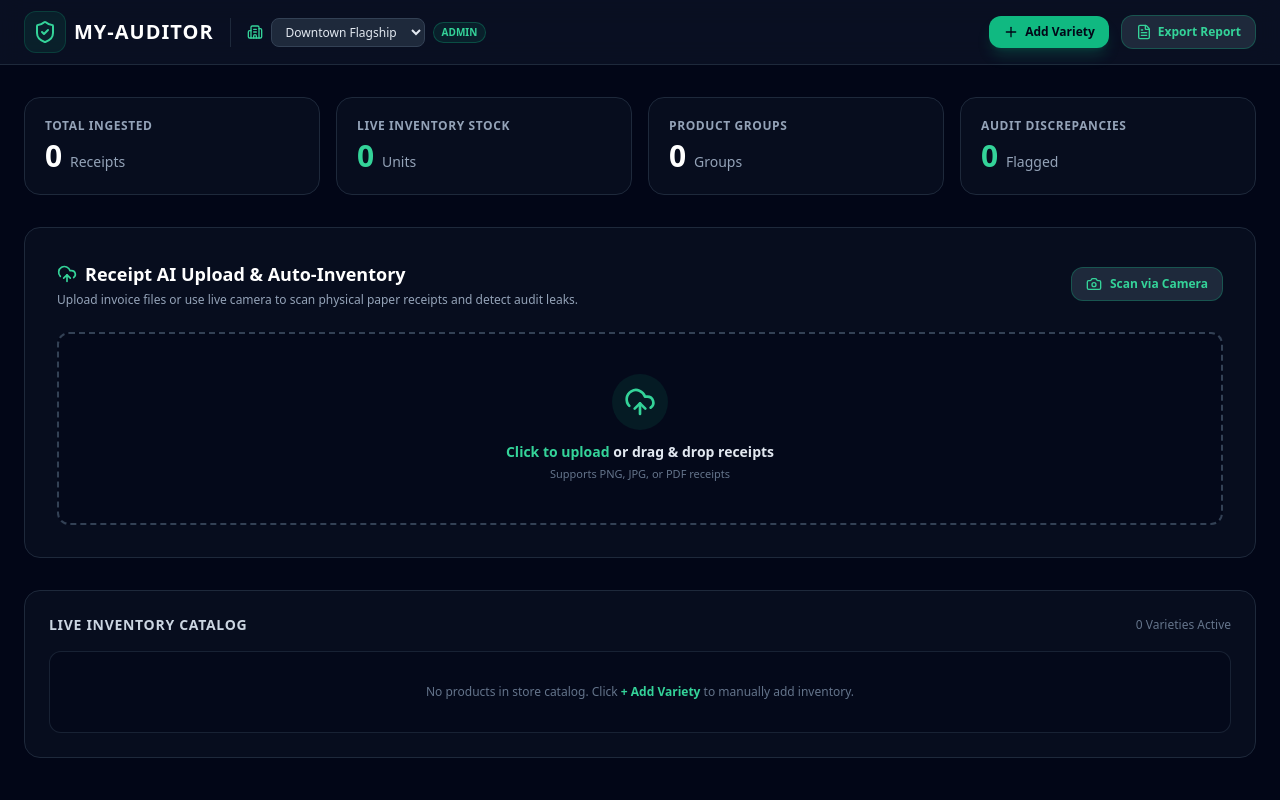
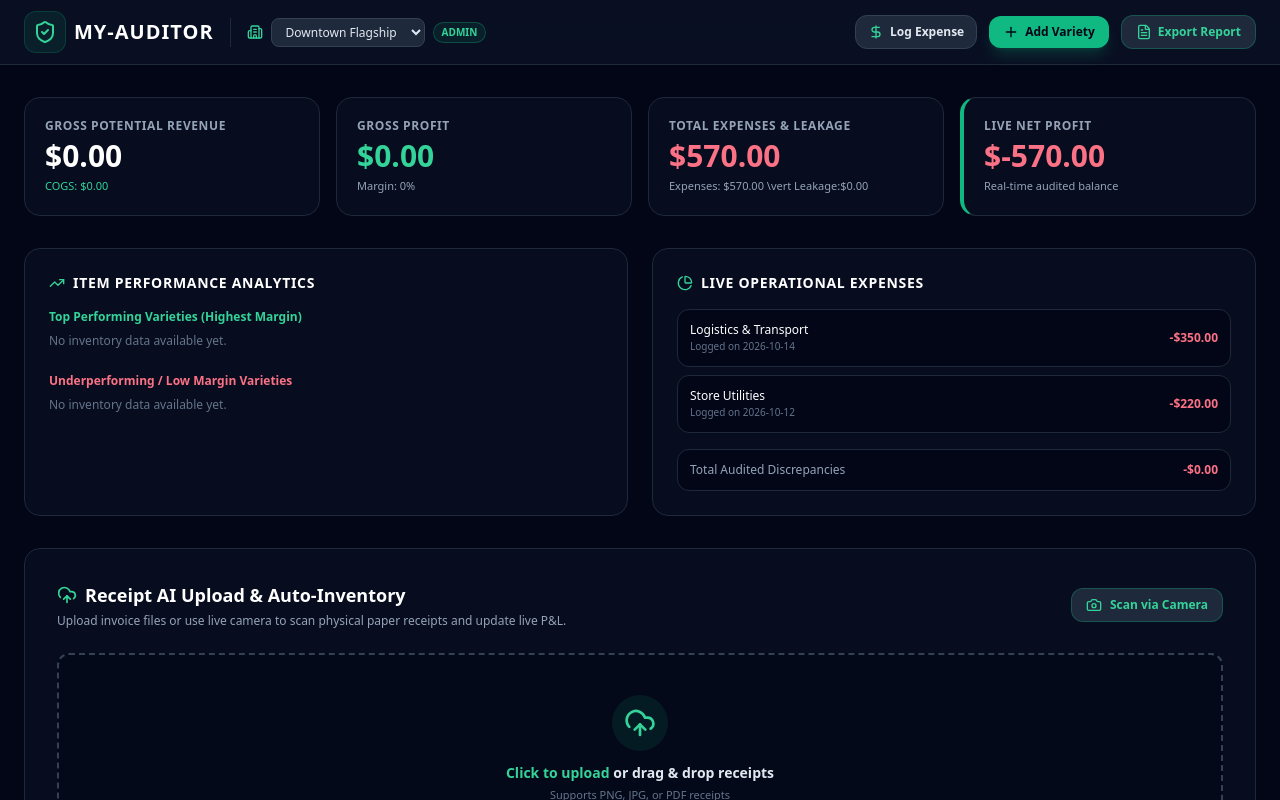
Before and after one commit to SIR-TRUTH/my-auditor-frontend, a Next.js app: page /dashboard in a window 1280 px wide. Shown: the top 800 px of the page. Built offline with nearby package versions, Linux system fonts and the light colour scheme.

Commit message:
Add live P&L engine, item performance analytics, and operational expense tracking

```diff
--- a/src/pages/dashboard/index.tsx
+++ b/src/pages/dashboard/index.tsx
@@ -10,7 +10,11 @@ import {
   CheckCircle2,
   X,
   Camera,
-  Trash2
+  Trash2,
+  TrendingUp,
+  TrendingDown,
+  DollarSign,
+  PieChart
 } from 'lucide-react';
 import { detectInvoiceAnomalies } from "../../lib/anomalyDetector";
 import { downloadCSV } from "../../lib/reportExporter";
@@ -41,23 +45,39 @@ interface Receipt {
   discrepancyNote?: string;
 }
 
+interface ExpenseItem {
+  id: string;
+  category: string;
+  amount: number;
+  date: string;
+}
+
 export default function DashboardPage() {
   const [selectedBranch, setSelectedBranch] = useState("Downtown Flagship");
 
-  // Clean initial state (0 receipts, 0 inventory items)
+  // Clean initial states
   const [inventoryGroups, setInventoryGroups] = useState<ProductGroup[]>([]);
   const [receipts, setReceipts] = useState<Receipt[]>([]);
+  const [expenses, setExpenses] = useState<ExpenseItem[]>([
+    { id: 'exp-1', category: 'Logistics & Transport', amount: 350.00, date: '2026-10-14' },
+    { id: 'exp-2', category: 'Store Utilities', amount: 220.00, date: '2026-10-12' }
+  ]);
 
   const [showAddModal, setShowAddModal] = useState(false);
+  const [showExpenseModal, setShowExpenseModal] = useState(false);
   const [isProcessingUpload, setIsProcessingUpload] = useState(false);
   const [uploadSuccessMsg, setUploadSuccessMsg] = useState("");
 
-  // Form State for Adding Variety
+  // New Variety Form State
   const [newVarietyName, setNewVarietyName] = useState("");
   const [newBarcode, setNewBarcode] = useState("");
-  const [newQty, setNewQty] = useState(10);
-  const [newCost, setNewCost] = useState(5.00);
-  const [newPrice, setNewPrice] = useState(9.99);
+  const [newQty, setNewQty] = useState(15);
+  const [newCost, setNewCost] = useState(4.00);
+  const [newPrice, setNewPrice] = useState(8.50);
+
+  // New Expense Form State
+  const [expenseCat, setExpenseCat] = useState("Store Utilities");
+  const [expenseAmt, setExpenseAmt] = useState(150);
 
   // Dynamic Audit calculation based strictly on uploaded receipts
   const sampleItemsForAudit = receipts.flatMap(r => [
@@ -71,6 +91,17 @@ export default function DashboardPage() {
   ]);
   const anomalyResult = detectInvoiceAnomalies(sampleItemsForAudit);
 
+  // Financial Calculations
+  const totalRevenue = inventoryGroups.reduce(
+    (sum, g) => sum + g.varieties.reduce((vSum, v) => vSum + (v.qty * v.sellingPrice), 0), 0
+  );
+  const totalCOGS = inventoryGroups.reduce(
+    (sum, g) => sum + g.varieties.reduce((vSum, v) => vSum + (v.qty * v.costPrice), 0), 0
+  );
+  const grossProfit = totalRevenue - totalCOGS;
+  const totalExpenses = expenses.reduce((sum, e) => sum + e.amount, 0);
+  const netProfit = grossProfit - totalExpenses - anomalyResult.totalDiscrepancyAmount;
+
   // Interactive Receipt Handler
   const handleFileUpload = (e?: React.ChangeEvent<HTMLInputElement>) => {
     setIsProcessingUpload(true);
@@ -82,15 +113,15 @@ export default function DashboardPage() {
         id: `REC-${Math.floor(100 + Math.random() * 900)}`,
         store: e?.target?.files?.[0]?.name ? `Supplier (${e.target.files[0].name.split('.')[0]})` : "Camera Audit Scan",
         date: new Date().toISOString().split('T')[0],
-        total: Math.floor(150 + Math.random() * 500),
+        total: Math.floor(250 + Math.random() * 600),
         status: isDiscrepancy ? 'Discrepancy' : 'Parsed',
-        items: Math.floor(4 + Math.random() * 12),
-        discrepancyNote: isDiscrepancy ? "AI Audit: Supplier price variance detected" : undefined
+        items: Math.floor(5 + Math.random() * 15),
+        discrepancyNote: isDiscrepancy ? "AI Audit: Supplier unit cost +19% spike detected" : undefined
       };
 
       setReceipts(prev => [newReceipt, ...prev]);
       setIsProcessingUpload(false);
-      setUploadSuccessMsg("Receipt successfully parsed & audited!");
+      setUploadSuccessMsg("Receipt successfully parsed, audited & factored into live P&L!");
     }, 1200);
   };
 
@@ -113,7 +144,7 @@ export default function DashboardPage() {
         return [{
           id: 'grp-1',
           groupName: 'Store Catalog',
-          category: 'General',
+          category: 'Retail General',
           varieties: [newVar]
         }];
       }
@@ -125,7 +156,20 @@ export default function DashboardPage() {
     setShowAddModal(false);
   };
 
-  // Delete Item from Live Inventory Table
+  // Add Expense Handler
+  const handleAddExpenseSubmit = (e: React.FormEvent) => {
+    e.preventDefault();
+    const newExp: ExpenseItem = {
+      id: `exp-${Date.now()}`,
+      category: expenseCat,
+      amount: Number(expenseAmt),
+      date: new Date().toISOString().split('T')[0]
+    };
+    setExpenses([newExp, ...expenses]);
+    setShowExpenseModal(false);
+  };
+
+  // Delete Item from Inventory
   const handleDeleteVariety = (groupId: string, varietyId: string) => {
     setInventoryGroups(prev =>
       prev.map(g => g.id === groupId ? {
@@ -141,15 +185,17 @@ export default function DashboardPage() {
       branchName: selectedBranch,
       dateGenerated: new Date().toLocaleDateString(),
       totalReceipts: receipts.length,
-      totalUnits: totalUnitsInStock,
-      totalDiscrepancies: flaggedDiscrepancies.length,
+      totalUnits: inventoryGroups.reduce((s, g) => s + g.varieties.reduce((vs, v) => vs + v.qty, 0), 0),
+      totalDiscrepancies: receipts.filter(r => r.status === 'Discrepancy').length,
       discrepancyAmount: anomalyResult.totalDiscrepancyAmount
     });
   };
 
-  const totalUnitsInStock = inventoryGroups.reduce(
-    (groupSum, g) => groupSum + g.varieties.reduce((vSum, v) => vSum + v.qty, 0), 0
-  );
+  // Categorize Best vs Underperforming items
+  const allVarieties = inventoryGroups.flatMap(g => g.varieties);
+  const sortedVarieties = [...allVarieties].sort((a, b) => (b.sellingPrice - b.costPrice) - (a.sellingPrice - a.costPrice));
+  const topPerformers = sortedVarieties.slice(0, 3);
+  const underperformers = sortedVarieties.slice(-3).reverse();
 
   const flaggedDiscrepancies = receipts.filter(r => r.status === 'Discrepancy');
 
@@ -186,6 +232,14 @@ export default function DashboardPage() {
           <div className="flex items-center gap-3">
             <button
               type="button"
+              onClick={() => setShowExpenseModal(true)}
+              className="px-3 py-2 bg-slate-800 hover:bg-slate-700 text-slate-200 border border-slate-700 text-xs font-bold rounded-xl transition-all flex items-center gap-1.5 cursor-pointer"
+            >
+              <DollarSign className="w-4 h-4 text-emerald-400" /> Log Expense
+            </button>
+
+            <button
+              type="button"
               onClick={() => setShowAddModal(true)}
               className="px-3.5 py-2 bg-emerald-500 hover:bg-emerald-400 text-slate-950 text-xs font-bold rounded-xl shadow-lg shadow-emerald-500/20 transition-all flex items-center gap-1.5 cursor-pointer z-10"
             >
@@ -214,7 +268,7 @@ export default function DashboardPage() {
                   AI Anomaly Alert: {anomalyResult.flaggedItems.length} Supplier Price Spike(s) Flagged
                 </p>
                 <p className="text-xs text-rose-400/80">
-                  Estimated Leakage: ${anomalyResult.totalDiscrepancyAmount.toFixed(2)} vs Historical Price Benchmarks
+                  Estimated Leakage Deducted from Net Profit: ${anomalyResult.totalDiscrepancyAmount.toFixed(2)}
                 </p>
               </div>
             </div>
@@ -225,23 +279,95 @@ export default function DashboardPage() {
       {/* Main Content Dashboard */}
       <main className="max-w-7xl mx-auto px-6 py-8 w-full flex-1 space-y-8">
 
-        {/* Metric Cards */}
+        {/* Live P&L Financial Summary Cards */}
         <div className="grid grid-cols-1 md:grid-cols-4 gap-4">
           <div className="bg-slate-900/40 border border-slate-800 p-5 rounded-2xl">
-            <p className="text-xs font-semibold text-slate-400 uppercase tracking-wider">Total Ingested</p>
-            <p className="text-3xl font-black text-white mt-1">{receipts.length} <span className="text-sm font-normal text-slate-400">Receipts</span></p>
+            <p className="text-xs font-semibold text-slate-400 uppercase tracking-wider">Gross Potential Revenue</p>
+            <p className="text-3xl font-black text-white mt-1">${totalRevenue.toFixed(2)}</p>
+            <p className="text-[11px] text-emerald-400 mt-1">COGS: ${totalCOGS.toFixed(2)}</p>
           </div>
           <div className="bg-slate-900/40 border border-slate-800 p-5 rounded-2xl">
-            <p className="text-xs font-semibold text-slate-400 uppercase tracking-wider">Live Inventory Stock</p>
-            <p className="text-3xl font-black text-emerald-400 mt-1">{totalUnitsInStock} <span className="text-sm font-normal text-slate-400">Units</span></p>
+            <p className="text-xs font-semibold text-slate-400 uppercase tracking-wider">Gross Profit</p>
+            <p className="text-3xl font-black text-emerald-400 mt-1">${grossProfit.toFixed(2)}</p>
+            <p className="text-[11px] text-slate-400 mt-1">Margin: {totalRevenue > 0 ? ((grossProfit / totalRevenue) * 100).toFixed(1) : 0}%</p>
           </div>
           <div className="bg-slate-900/40 border border-slate-800 p-5 rounded-2xl">
-            <p className="text-xs font-semibold text-slate-400 uppercase tracking-wider">Product Groups</p>
-            <p className="text-3xl font-black text-white mt-1">{inventoryGroups.length} <span className="text-sm font-normal text-slate-400">Groups</span></p>
+            <p className="text-xs font-semibold text-slate-400 uppercase tracking-wider">Total Expenses & Leakage</p>
+            <p className="text-3xl font-black text-rose-400 mt-1">${(totalExpenses + anomalyResult.totalDiscrepancyAmount).toFixed(2)}</p>
+            <p className="text-[11px] text-slate-400 mt-1">Expenses: ${totalExpenses.toFixed(2)} \vert{} Leakage:${anomalyResult.totalDiscrepancyAmount.toFixed(2)}</p>
           </div>
-          <div className="bg-slate-900/40 border border-slate-800 p-5 rounded-2xl">
-            <p className="text-xs font-semibold text-slate-400 uppercase tracking-wider">Audit Discrepancies</p>
-            <p className="text-3xl font-black text-emerald-400 mt-1">{flaggedDiscrepancies.length} <span className="text-sm font-normal text-slate-400">Flagged</span></p>
+          <div className="bg-slate-900/40 border border-slate-800 p-5 rounded-2xl border-l-4 border-l-emerald-500">
+            <p className="text-xs font-semibold text-slate-400 uppercase tracking-wider">Live Net Profit</p>
+            <p className={`text-3xl font-black mt-1 ${netProfit >= 0 ? 'text-emerald-400' : 'text-rose-400'}`}>
+              ${netProfit.toFixed(2)}
+            </p>
+            <p className="text-[11px] text-slate-400 mt-1">Real-time audited balance</p>
+          </div>
+        </div>
+
+        {/* Performance Insights & Leakage Grid */}
+        <div className="grid grid-cols-1 md:grid-cols-2 gap-6">
+          {/* Best vs Underperforming */}
+          <div className="bg-slate-900/40 border border-slate-800 p-6 rounded-2xl space-y-4">
+            <h3 className="text-sm font-bold text-white uppercase tracking-wider flex items-center gap-2">
+              <TrendingUp className="w-4 h-4 text-emerald-400" /> Item Performance Analytics
+            </h3>
+
+            <div>
+              <p className="text-xs font-semibold text-emerald-400 mb-2">Top Performing Varieties (Highest Margin)</p>
+              {topPerformers.length === 0 ? (
+                <p className="text-xs text-slate-500">No inventory data available yet.</p>
+              ) : (
+                <div className="space-y-2">
+                  {topPerformers.map(item => (
+                    <div key={item.id} className="bg-slate-950 p-2.5 rounded-xl border border-slate-800 flex justify-between items-center text-xs">
+                      <span className="font-medium text-white">{item.varietyName}</span>
+                      <span className="text-emerald-400 font-bold">+${(item.sellingPrice - item.costPrice).toFixed(2)} unit margin</span>
+                    </div>
+                  ))}
+                </div>
+              )}
+            </div>
+
+            <div className="pt-2">
+              <p className="text-xs font-semibold text-rose-400 mb-2">Underperforming / Low Margin Varieties</p>
+              {underperformers.length === 0 ? (
+                <p className="text-xs text-slate-500">No inventory data available yet.</p>
+              ) : (
+                <div className="space-y-2">
+                  {underperformers.map(item => (
+                    <div key={item.id} className="bg-slate-950 p-2.5 rounded-xl border border-slate-800 flex justify-between items-center text-xs">
+                      <span className="font-medium text-white">{item.varietyName}</span>
+                      <span className="text-rose-400 font-bold">+${(item.sellingPrice - item.costPrice).toFixed(2)} unit margin</span>
+                    </div>
+                  ))}
+                </div>
+              )}
+            </div>
+          </div>
+
+          {/* Operational Expenses & Audit Log */}
+          <div className="bg-slate-900/40 border border-slate-800 p-6 rounded-2xl space-y-4">
+            <h3 className="text-sm font-bold text-white uppercase tracking-wider flex items-center gap-2">
+              <PieChart className="w-4 h-4 text-emerald-400" /> Live Operational Expenses
+            </h3>
+
+            <div className="space-y-2 max-h-56 overflow-y-auto">
+              {expenses.map(exp => (
+                <div key={exp.id} className="bg-slate-950 p-3 rounded-xl border border-slate-800 flex justify-between items-center text-xs">
+                  <div>
+                    <p className="font-medium text-white">{exp.category}</p>
+                    <p className="text-[10px] text-slate-500">Logged on {exp.date}</p>
+                  </div>
+                  <span className="text-rose-400 font-bold">-${exp.amount.toFixed(2)}</span>
+                </div>
+              ))}
+            </div>
+
+            <div className="p-3 bg-slate-950 rounded-xl border border-slate-800 flex justify-between items-center text-xs">
+              <span className="text-slate-400 font-medium">Total Audited Discrepancies</span>
+              <span className="text-rose-400 font-bold">-${anomalyResult.totalDiscrepancyAmount.toFixed(2)}</span>
+            </div>
           </div>
         </div>
 
@@ -253,7 +379,7 @@ export default function DashboardPage() {
                 <UploadCloud className="w-5 h-5 text-emerald-400" /> Receipt AI Upload & Auto-Inventory
               </h2>
               <p className="text-xs text-slate-400 mt-1">
-                Upload invoice files or use live camera to scan physical paper receipts and detect audit leaks.
+                Upload invoice files or use live camera to scan physical paper receipts and update live P&L.
               </p>
             </div>
 
@@ -276,7 +402,7 @@ export default function DashboardPage() {
             {isProcessingUpload ? (
               <div className="flex flex-col items-center gap-3">
                 <div className="w-8 h-8 border-2 border-emerald-400 border-t-transparent rounded-full animate-spin"></div>
-                <p className="text-xs text-emerald-400 font-semibold animate-pulse">Processing OCR & auditing supplier benchmarks...</p>
+                <p className="text-xs text-emerald-400 font-semibold animate-pulse">Processing OCR & updating financial P&L...</p>
               </div>
             ) : (
               <div className="flex flex-col items-center gap-3">
@@ -305,7 +431,7 @@ export default function DashboardPage() {
         <div className="bg-slate-900/40 border border-slate-800 p-6 rounded-2xl">
           <div className="flex justify-between items-center mb-4">
             <h3 className="text-sm font-bold text-slate-300 uppercase tracking-wider">Live Inventory Catalog</h3>
-            <span className="text-xs text-slate-500">{inventoryGroups.flatMap(g => g.varieties).length} Varieties Active</span>
+            <span className="text-xs text-slate-500">{allVarieties.length} Varieties Active</span>
           </div>
 
           {inventoryGroups.length === 0 ? (
@@ -447,6 +573,63 @@ export default function DashboardPage() {
         </div>
       )}
 
+      {/* Log Expense Modal */}
+      {showExpenseModal && (
+        <div className="fixed inset-0 bg-slate-950/80 backdrop-blur-sm flex items-center justify-center p-4 z-50">
+          <div className="bg-slate-900 border border-slate-800 p-6 rounded-2xl max-w-sm w-full shadow-2xl relative">
+            <button
+              type="button"
+              onClick={() => setShowExpenseModal(false)}
+              className="absolute top-4 right-4 text-slate-400 hover:text-white"
+            >
+              <X className="w-5 h-5" />
+            </button>
+            <h3 className="text-lg font-bold text-white mb-4">Log Operational Expense</h3>
+            <form onSubmit={handleAddExpenseSubmit} className="space-y-4">
+              <div>
+                <label className="text-xs text-slate-400 block mb-1">Expense Category</label>
+                <select
+                  value={expenseCat}
+                  onChange={e => setExpenseCat(e.target.value)}
+                  className="w-full bg-slate-950 border border-slate-800 text-sm rounded-xl p-2.5 text-white focus:outline-none focus:border-emerald-500"
+                >
+                  <option value="Store Utilities">Store Utilities</option>
+                  <option value="Logistics & Transport">Logistics & Transport</option>
+                  <option value="Staff Payroll">Staff Payroll</option>
+                  <option value="Marketing & Promo">Marketing & Promo</option>
+                </select>
+              </div>
+              <div>
+                <label className="text-xs text-slate-400 block mb-1">Amount ($)</label>
+                <input
+                  type="number"
+                  step="0.01"
+                  value={expenseAmt}
+                  onChange={e => setExpenseAmt(Number(e.target.value))}
+                  className="w-full bg-slate-950 border border-slate-800 text-sm rounded-xl p-2.5 text-white focus:outline-none focus:border-emerald-500"
+                  required
+                />
+              </div>
+              <div className="flex gap-3 pt-2">
+                <button
+                  type="button"
+                  onClick={() => setShowExpenseModal(false)}
+                  className="flex-1 py-2.5 bg-slate-800 hover:bg-slate-700 text-slate-300 text-xs font-bold rounded-xl transition cursor-pointer"
+                >
+                  Cancel
+                </button>
+                <button
+                  type="submit"
+                  className="flex-1 py-2.5 bg-emerald-500 hover:bg-emerald-400 text-slate-950 text-xs font-bold rounded-xl transition cursor-pointer"
+                >
+                  Save Expense
+                </button>
+              </div>
+            </form>
+          </div>
+        </div>
+      )}
+
     </div>
   );
 }
```
